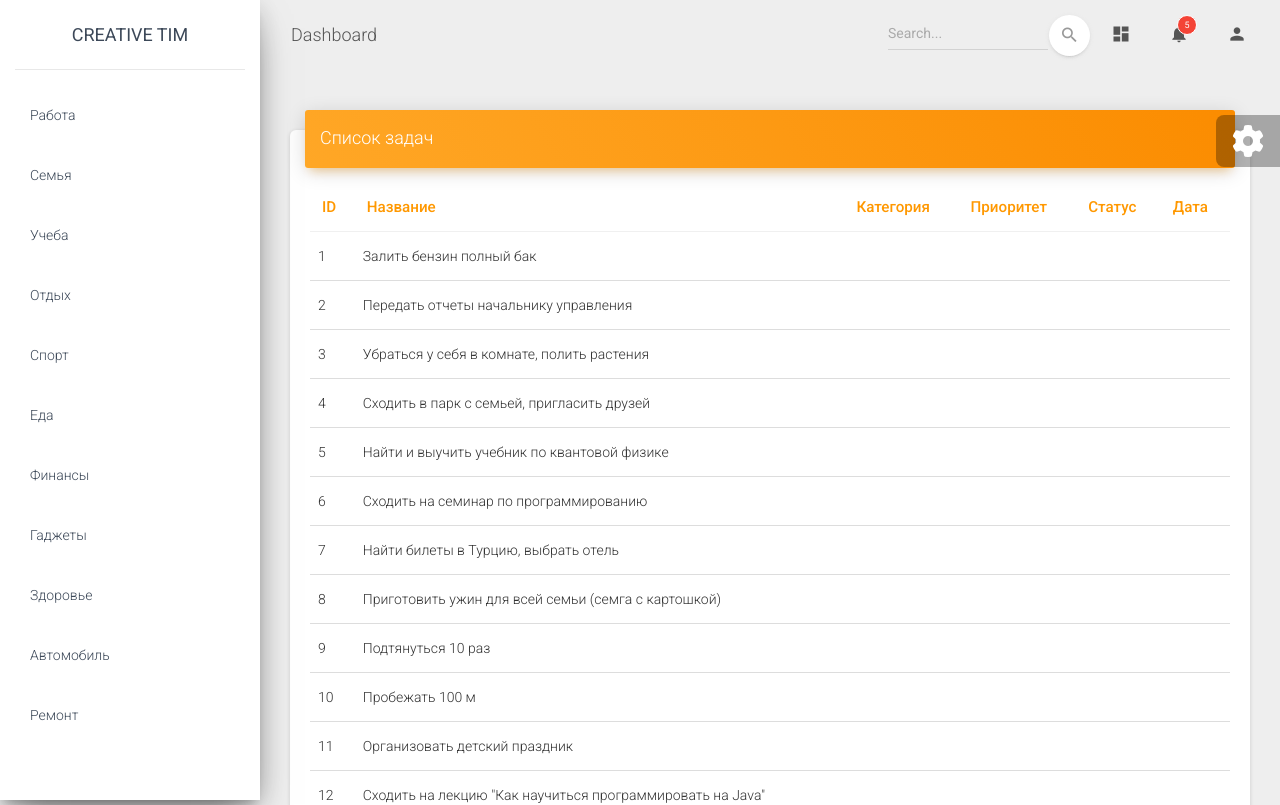
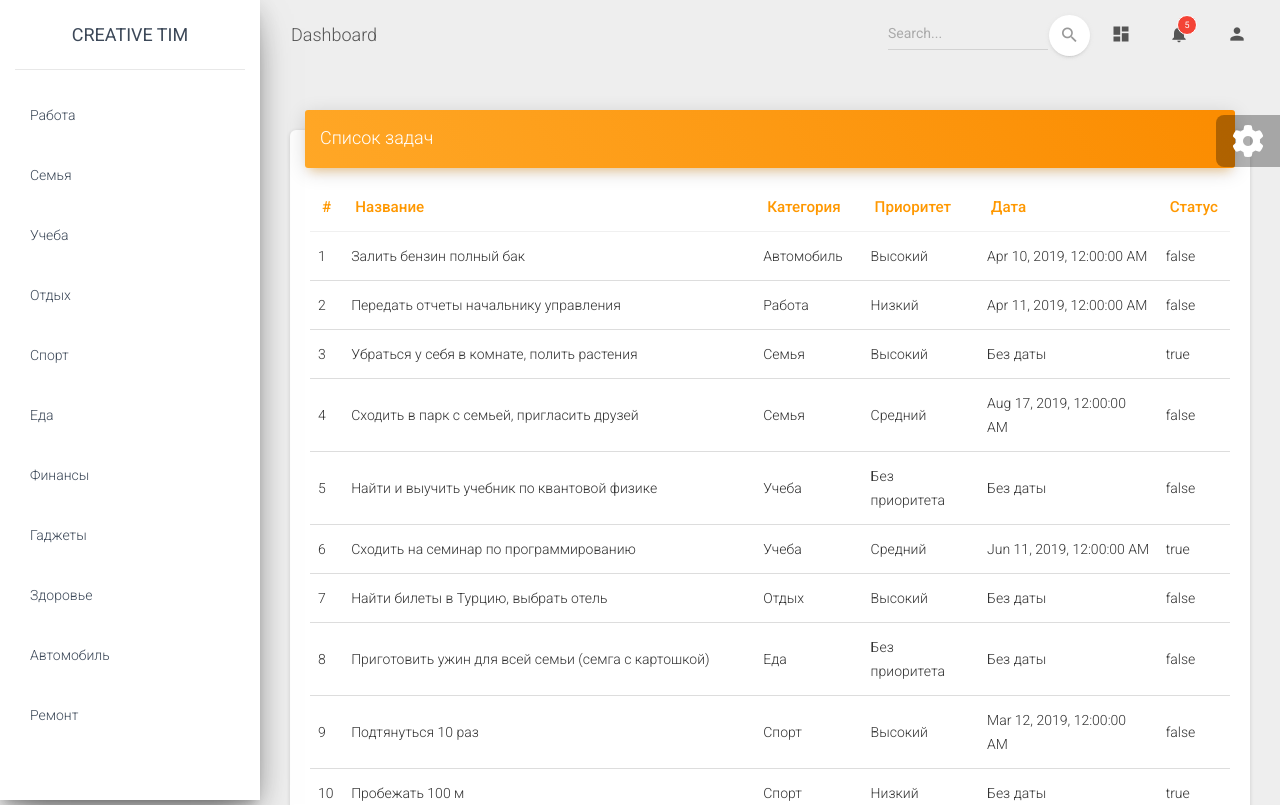
Before and after one commit to lnalna/angular-todo, an Angular app: page / in a window 1280 px wide. Shown: the top 805 px of the page. Built offline with nearby package versions, Linux system fonts and the light colour scheme.

Commit message:
реализовал отображение данных для задачи

```diff
--- a/src/app/views/categories/categories.component.css
+++ b/src/app/views/categories/categories.component.css
@@ -0,0 +1,3 @@
+.pointer {
+  cursor: pointer;
+}
--- a/src/app/views/categories/categories.component.html
+++ b/src/app/views/categories/categories.component.html
@@ -9,7 +9,10 @@
   </a></div>
   <div class="sidebar-wrapper">
     <ul class="nav">
-      <li class="nav-item"  *ngFor="let category of categories" (click)="showTaskByCategory(category)">
+      <li (click)="showTaskByCategory(category)"
+          *ngFor="let category of categories" class="nav-item pointer"
+          [class.active]="category === selectedCategory"
+      >
         <a class="nav-link">
           <p>{{category.title}}</p>
         </a>
--- a/src/app/views/categories/categories.component.ts
+++ b/src/app/views/categories/categories.component.ts
@@ -11,6 +11,8 @@
 
   categories: Category[];
 
+  selectedCategory: Category;
+
   constructor(private dataHandler: DataHandlerService) {
   }
 
@@ -20,6 +22,7 @@
   }
 
   showTaskByCategory(category: Category) {
+    this.selectedCategory = category;
     this.dataHandler.fillTasksByCategory(category);
   }
 }
--- a/src/app/views/tasks/tasks.component.html
+++ b/src/app/views/tasks/tasks.component.html
@@ -5,21 +5,21 @@
   <div class="card-body table-responsive">
     <table class="table table-hover">
       <thead class="text-warning">
-      <th>ID</th>
+      <th>#</th>
       <th>Название</th>
       <th>Категория</th>
       <th>Приоритет</th>
+      <th>Дата</th>
       <th>Статус</th>
-      <th>Дата</th>
       </thead>
       <tbody>
-      <tr *ngFor="let task of tasks">
-        <td>{{task.id}}</td>
+      <tr *ngFor="let task of tasks; let i = index">
+        <td>{{i + 1}}</td>
         <td>{{task.title}}</td>
-        <td></td>
-        <td></td>
-        <td></td>
-        <td></td>
+        <td>{{task.category != null ? task.category.title : 'Без категории'}}</td>
+        <td>{{task.priority != null ? task.priority.title : 'Без приоритета'}}</td>
+        <td>{{task.date != null ? (task.date | date : 'medium') : 'Без даты'}}</td>
+        <td>{{task.completed}}</td>
       </tr>
       </tbody>
     </table>
```
